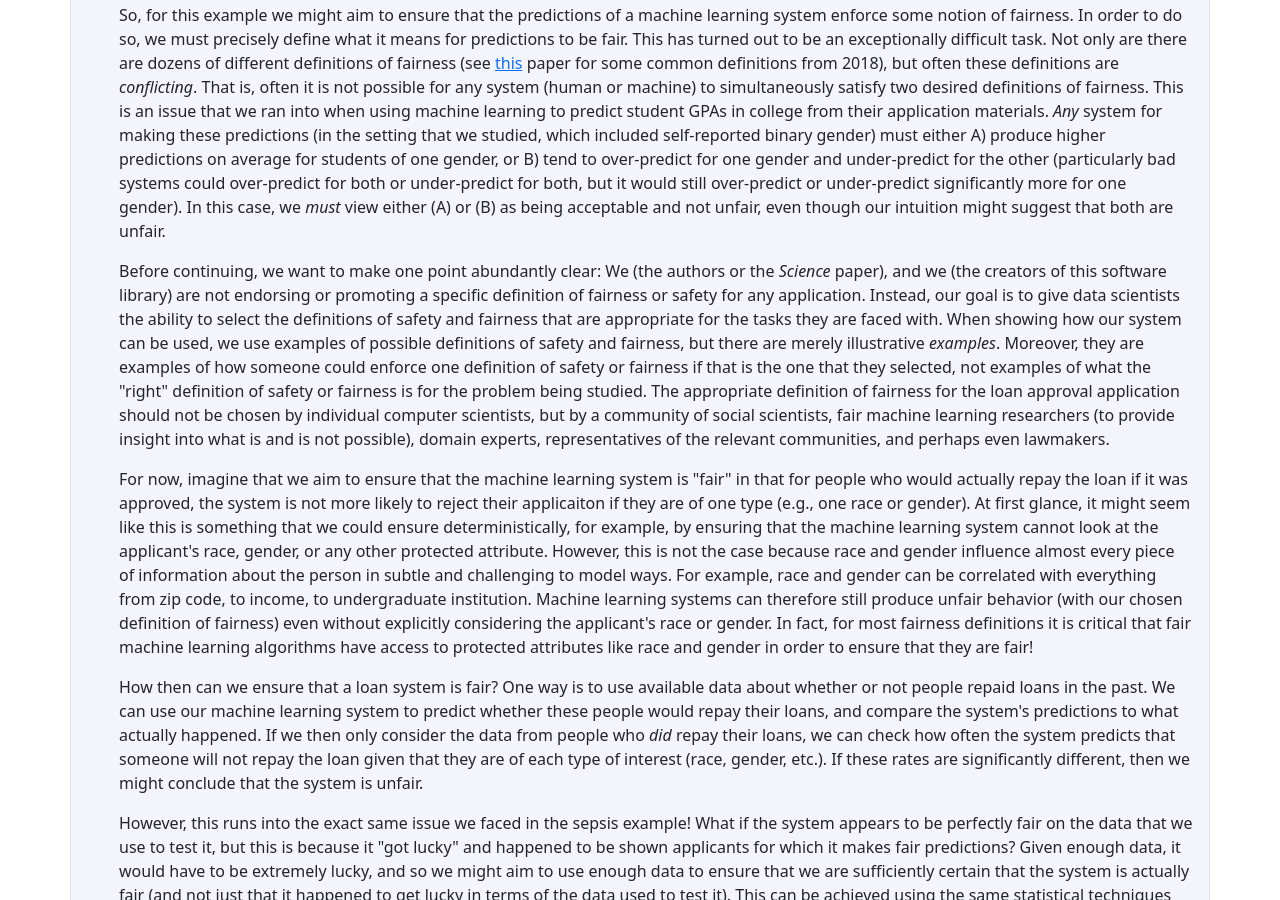
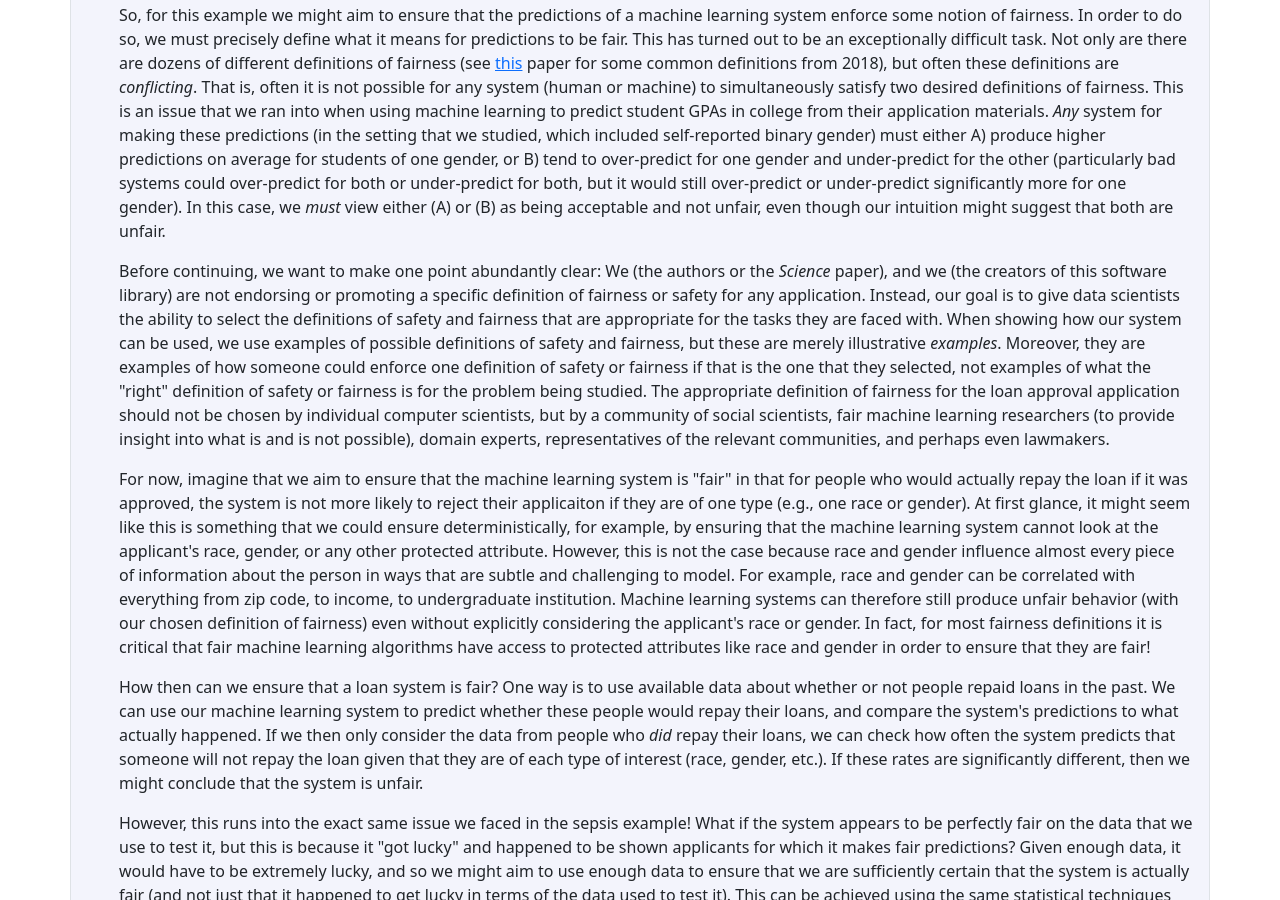
Before and after one commit to seldonian-framework/Tutorials, a Jekyll site: the page built from overview.md, in a window 1280 px wide and 900 px high, scrolled down 2709 px. Built offline with Jekyll 4.4.1, drawn with Linux system fonts in a browser that asks for light colours; formulas are drawn with MathJax 3.

```diff
--- a/overview.md
+++ b/overview.md
@@ -82,10 +82,10 @@ permalink: /overview/
                 So, for this example we might aim to ensure that the predictions of a machine learning system enforce some notion of fairness. In order to do so, we must precisely define what it means for predictions to be fair. This has turned out to be an exceptionally difficult task. Not only are there are dozens of different definitions of fairness (see <a href="https://fairware.cs.umass.edu/papers/Verma.pdf">this</a> paper for some common definitions from 2018), but often these definitions are <i>conflicting</i>. That is, often it is not possible for any system (human or machine) to simultaneously satisfy two desired definitions of fairness. This is an issue that we ran into when using machine learning to predict student GPAs in college from their application materials. <i>Any</i> system for making these predictions (in the setting that we studied, which included self-reported binary gender) must either A) produce higher predictions on average for students of one gender, or B) tend to over-predict for one gender and under-predict for the other (particularly bad systems could over-predict for both or under-predict for both, but it would still over-predict or under-predict significantly more for one gender). In this case, we <i>must</i> view either (A) or (B) as being acceptable and not unfair, even though our intuition might suggest that both are unfair.
             </p>
             <p>
-                Before continuing, we want to make one point abundantly clear: We (the authors or the <i>Science</i> paper), and we (the creators of this software library) are not endorsing or promoting a specific definition of fairness or safety for any application. Instead, our goal is to give data scientists the ability to select the definitions of safety and fairness that are appropriate for the tasks they are faced with. When showing how our system can be used, we use examples of possible definitions of safety and fairness, but there are merely illustrative <i>examples</i>. Moreover, they are examples of how someone could enforce one definition of safety or fairness if that is the one that they selected, not examples of what the "right" definition of safety or fairness is for the problem being studied. The appropriate definition of fairness for the loan approval application should not be chosen by individual computer scientists, but by a community of social scientists, fair machine learning researchers (to provide insight into what is and is not possible), domain experts, representatives of the relevant communities, and perhaps even lawmakers.
+                Before continuing, we want to make one point abundantly clear: We (the authors or the <i>Science</i> paper), and we (the creators of this software library) are not endorsing or promoting a specific definition of fairness or safety for any application. Instead, our goal is to give data scientists the ability to select the definitions of safety and fairness that are appropriate for the tasks they are faced with. When showing how our system can be used, we use examples of possible definitions of safety and fairness, but these are merely illustrative <i>examples</i>. Moreover, they are examples of how someone could enforce one definition of safety or fairness if that is the one that they selected, not examples of what the "right" definition of safety or fairness is for the problem being studied. The appropriate definition of fairness for the loan approval application should not be chosen by individual computer scientists, but by a community of social scientists, fair machine learning researchers (to provide insight into what is and is not possible), domain experts, representatives of the relevant communities, and perhaps even lawmakers.
             </p>
             <p>
-                For now, imagine that we aim to ensure that the machine learning system is "fair" in that for people who would actually repay the loan if it was approved, the system is not more likely to reject their applicaiton if they are of one type (e.g., one race or gender). At first glance, it might seem like this is something that we could ensure deterministically, for example, by ensuring that the machine learning system cannot look at the applicant's race, gender, or any other protected attribute. However, this is not the case because race and gender influence almost every piece of information about the person in subtle and challenging to model ways. For example, race and gender can be correlated with everything from zip code, to income, to undergraduate institution. Machine learning systems can therefore still produce unfair behavior (with our chosen definition of fairness) even without explicitly considering the applicant's race or gender. In fact, for most fairness definitions it is critical that fair machine learning algorithms have access to protected attributes like race and gender in order to ensure that they are fair!
+                For now, imagine that we aim to ensure that the machine learning system is "fair" in that for people who would actually repay the loan if it was approved, the system is not more likely to reject their applicaiton if they are of one type (e.g., one race or gender). At first glance, it might seem like this is something that we could ensure deterministically, for example, by ensuring that the machine learning system cannot look at the applicant's race, gender, or any other protected attribute. However, this is not the case because race and gender influence almost every piece of information about the person in ways that are subtle and challenging to model. For example, race and gender can be correlated with everything from zip code, to income, to undergraduate institution. Machine learning systems can therefore still produce unfair behavior (with our chosen definition of fairness) even without explicitly considering the applicant's race or gender. In fact, for most fairness definitions it is critical that fair machine learning algorithms have access to protected attributes like race and gender in order to ensure that they are fair!
             </p>
             <p>
                 How then can we ensure that a loan system is fair? One way is to use available data about whether or not people repaid loans in the past. We can use our machine learning system to predict whether these people would repay their loans, and compare the system's predictions to what actually happened. If we then only consider the data from people who <i>did</i> repay their loans, we can check how often the system predicts that someone will not repay the loan given that they are of each type of interest (race, gender, etc.). If these rates are significantly different, then we might conclude that the system is unfair.
@@ -111,7 +111,7 @@ permalink: /overview/
         <li>\(\mathcal A\) is the set of all possible machine learning algorithms.</li>
         <li>\(f:\mathcal A \to \mathbb R\) is the <em>objective function</em> of the algorithm designer. The goal of the designer of the algorithm is to find an algorithm that maximizes \(f\), subject to the behavioral constraints.</li>
         <li>\(n\) is the number of <em>behavioral constraints</em>.</li>
-        <li>\((g_i,\delta_i)_{i=1}^n\) is a set of \(n\) behavioral constraints, each of which contains a <em>constraint function</em> \(g_i:\Theta\to\mathbb R\) and a <em>confidence level</em> \(\delta_i\).</li>
+        <li>\((g_i,\delta_i)_{i=1}^n\) is a set of \(n\) behavioral constraints, each of which contains a <em>constraint function</em> \(g_i:\Theta\to\mathbb R\) and a <em>confidence level</em> \(\delta_i\).
             <ul>
                 <li>
                     The constraint function measures undesirable behavior: we say that \(\theta \in \Theta\) produces undesirable behavior if and only if \(g_i(\theta) > 0\). In more colloquial terms, we might say that \(g_i(\theta) \leq 0\) means that \(\theta\) is "safe" or "fair".
```
Also changed, not shown: faq.md (+3 -3 lines).
